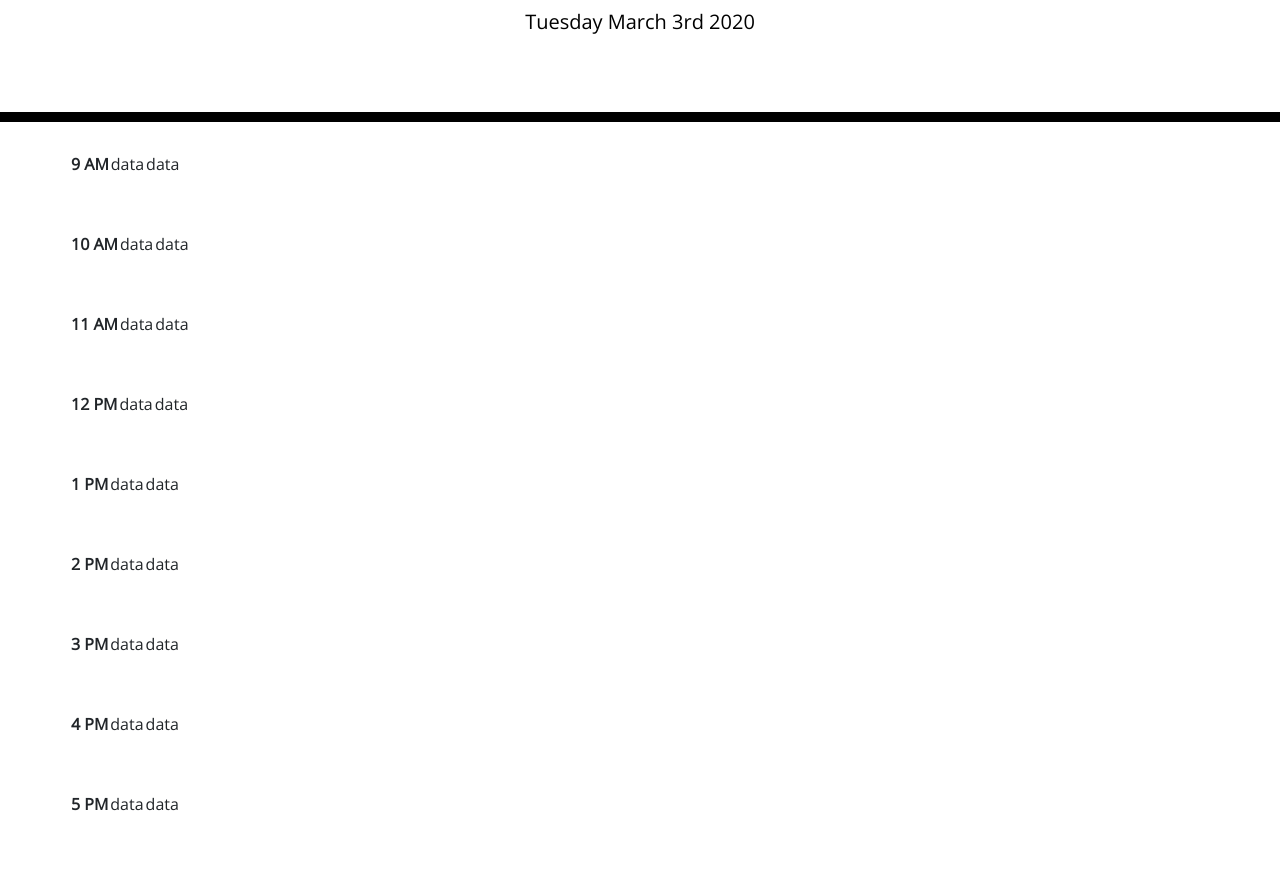
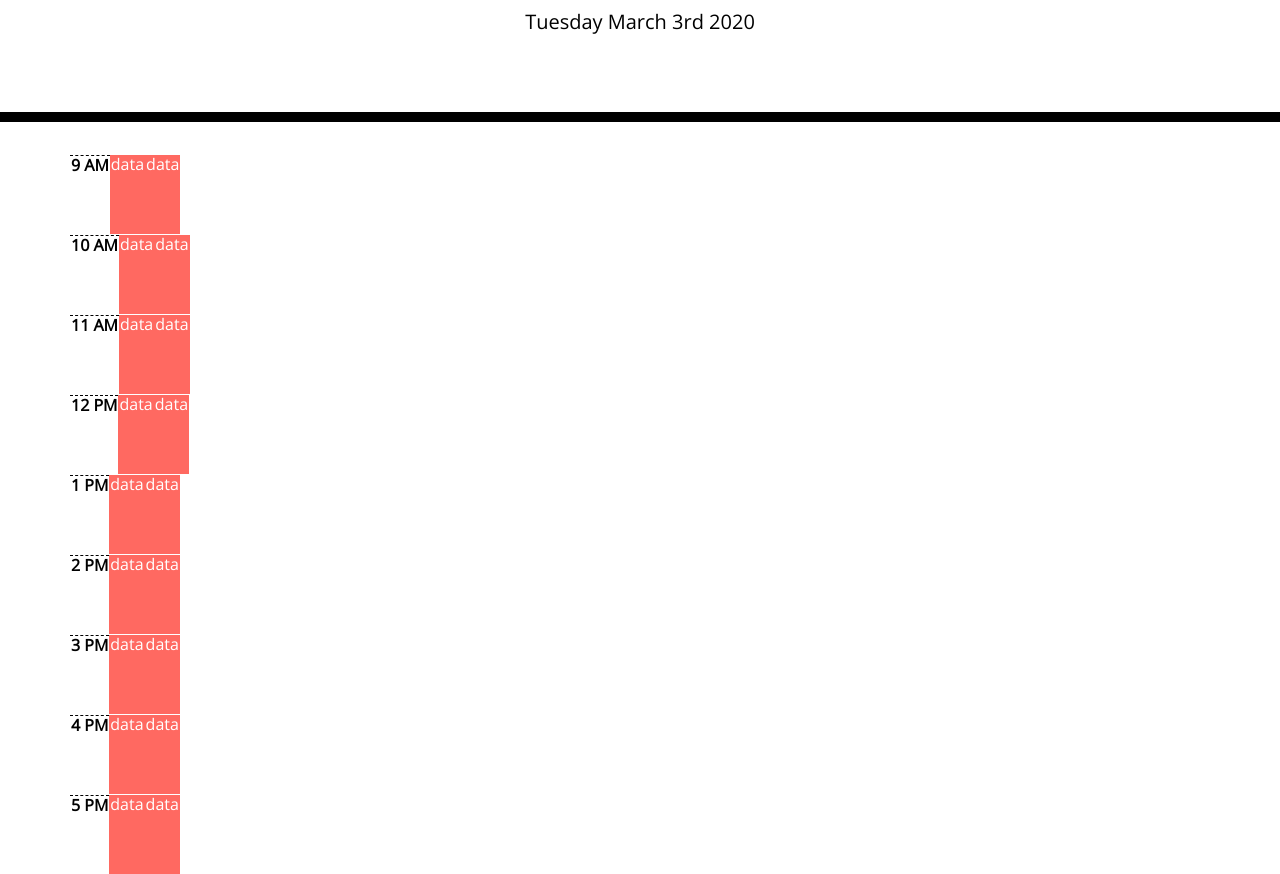
Before and after one commit to TevinWard7/Day-Planner, a plain HTML site: page index.html in a window 1280 px wide. Shown: the part 182-1056 px from the top of the page. Drawn offline with nearby package versions, Linux system fonts and the light colour scheme.

Commit message:
added .hour class in html to link to css

```diff
--- a/index.html
+++ b/index.html
@@ -24,55 +24,55 @@
     <table>
 
       <tr class="row">
-        <th value=9>9 AM</th>
+        <th class="hour">9 AM</th>
         <td>data</td>
         <td>data</td>
       </tr>
 
       <tr class="row">
-        <th value=10>10 AM</th>
+        <th class="hour">10 AM</th>
         <td>data</td>
         <td>data</td>
       </tr>
 
       <tr class="row">
-        <th value=11>11 AM</th>
+        <th class="hour">11 AM</th>
         <td>data</td>
         <td>data</td>
       </tr>
 
       <tr class="row">
-        <th value=12>12 PM</th>
+        <th class="hour">12 PM</th>
         <td>data</td>
         <td>data</td>
       </tr>
 
       <tr class="row">
-        <th value=1>1 PM</th>
+        <th class="hour">1 PM</th>
         <td>data</td>
         <td>data</td>
       </tr>
 
       <tr class="row">
-        <th value=2>2 PM</th>
+        <th class="hour">2 PM</th>
         <td>data</td>
         <td>data</td>
       </tr>
 
       <tr class="row">
-        <th value=3>3 PM</th>
+        <th class="hour">3 PM</th>
         <td>data</td>
         <td>data</td>
       </tr>
 
       <tr class="row">
-        <th>4 PM</th>
+        <th class="hour">4 PM</th>
         <td>data</td>
         <td>data</td>
       </tr>
 
       <tr class="row">
-        <th>5 PM</th>
+        <th class="hour">5 PM</th>
         <td>data</td>
         <td>data</td>
       </tr>
@@ -89,9 +89,11 @@
     // Adding Current Date To #currentDay <p> Tag
     $("#currentDay").text(moment.format("dddd " + "MMMM " + "Mo " + "YYYY "));
 
+    // Grapping The Curent Hour From MomentAPI
+    var currentHour = moment.format("H");
 
-    if (valu)
-      $("td").addClass("present");
+    $("td").addClass("present");
+
 
 
   </script>
```
